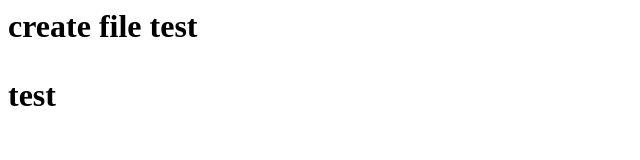
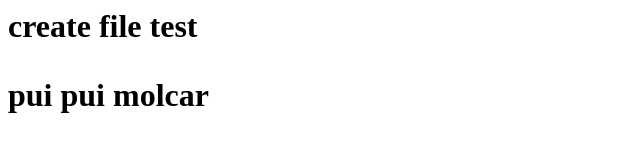
Before and after one commit to dtsutsuji/dtsutsuji.github.io, a plain HTML site: page index.html in a window 1280 px wide. Shown: the whole page, without its empty margins (0-640 px from the left). Drawn offline with Linux system fonts and the light colour scheme.

Commit message:
Update index.html

```diff
--- a/index.html
+++ b/index.html
@@ -1,6 +1,6 @@
 <html>
 <body>
   <h1>create file test<h1>
-    <p>test</p>
+    <p>pui pui molcar</p>
 </body>
 </html>
```
